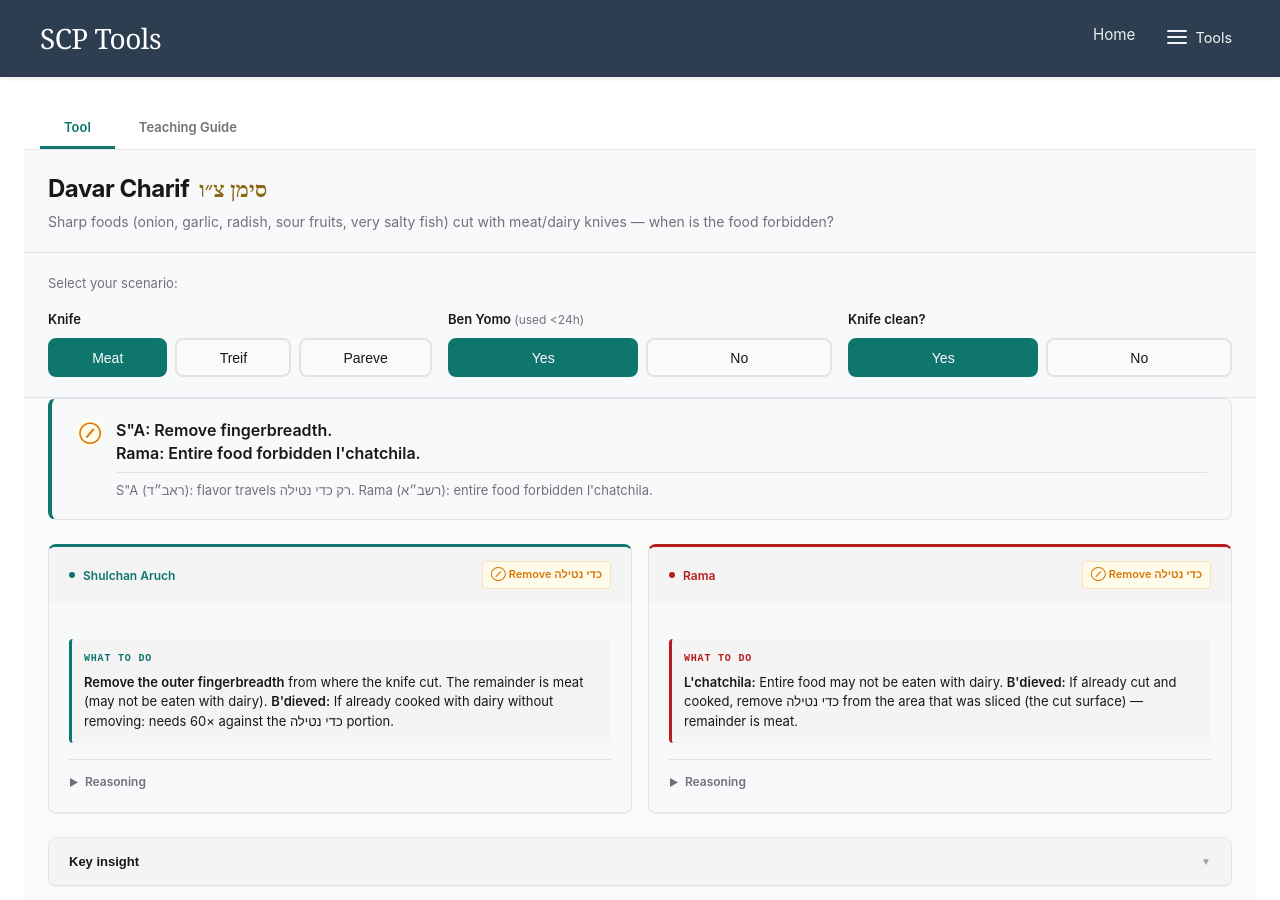
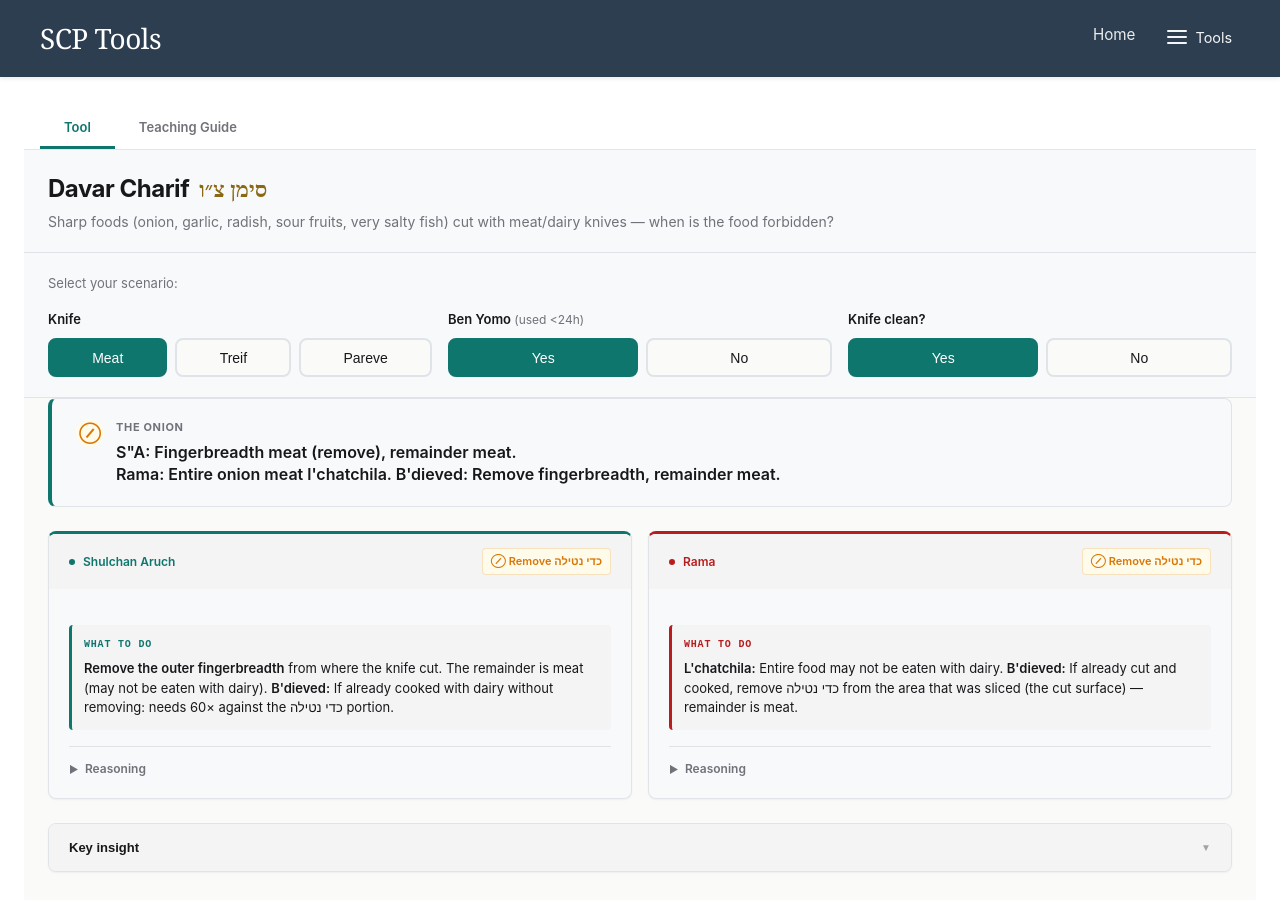
Before and after one commit to IlanShamai/scp-tools, a Jekyll site: the page built from siman-96.html, in a window 1280 px wide and 900 px high. Built offline with Jekyll 4.4.1, drawn with Linux system fonts in a browser that asks for light colours.

Commit message:
updating onion section

```diff
--- a/assets/siman-96/style.css
+++ b/assets/siman-96/style.css
@@ -227,6 +227,15 @@
 .siman-96-page .quick-content {
   flex: 1;
   min-width: 0;
+}
+
+.siman-96-page .quick-label {
+  font-size: 11px;
+  font-weight: 700;
+  text-transform: uppercase;
+  letter-spacing: 0.06em;
+  color: var(--ink-light);
+  margin: 0 0 0.25rem 0;
 }
 
 .siman-96-page .quick-text {
--- a/siman-96.html
+++ b/siman-96.html
@@ -50,6 +50,7 @@ extra_css:
 <div class="quick-answer" id="quick-answer">
   <span class="quick-icon" id="quick-icon"></span>
   <div class="quick-content">
+    <p class="quick-label">The onion</p>
     <p class="quick-text" id="quick-text">—</p>
     <p class="quick-context" id="quick-context"></p>
   </div>
@@ -158,8 +159,8 @@ function getData(){
 
   if(type==='pareve')return{
     agree:true,
-    shortSummary:'No issue — food stays pareve.',
-    context:'No meat or dairy absorption in a pareve knife.',
+    shortSummary:'All parve.',
+    context:'',
     sa:{
       status:'mutar',
       text:'No beli\'ah of meat or dairy exists in a pareve knife. The sharp food remains <strong>fully pareve</strong> and may be used with either meat or dairy.',
@@ -182,8 +183,8 @@ function getData(){
   if(type==='treif'){
     if(by==='no')return{
       agree:false,
-      shortSummary:'S"A: Permitted.<br>Rama: Entire food forbidden.',
-      context:'S"A (like מהר״ם): Eino Ben Yomo non-kosher flavor doesn\'t transfer to sharp foods. Rama: applies chanan to all prohibitions.',
+      shortSummary:'S"A: All parve.<br>Rama: Entire onion treif.',
+      context:'',
       sa:{
         status:'mutar',
         text:'The S"A holds that an <strong>Eino Ben Yomo</strong> non-kosher knife does not transfer flavor to sharp foods — similar to the מהר״ם view for meat/dairy. The sharpness only reawakens Ben Yomo absorbed taste.',
@@ -204,8 +205,8 @@ function getData(){
     };
     return{
       agree:false,
-      shortSummary:'S"A: Remove כדי נטילה or need 60×.<br>Rama: Entire food forbidden.',
-      context:'S"A: Remove the portion that touched the blade (or need shishim if cooked). Rama: chanan applies — entire food forbidden.',
+      shortSummary:'S"A: Fingerbreadth treif, rest parve.<br>Rama: Entire onion treif.',
+      context:'',
       sa:{
         status:'netila',
         text:'From משנה עבודה זרה (לה:): the sharp food\'s sharpness combined with <em>Duchka d\'Sakina</em> revives the non-kosher taste. The S"A holds you need <strong>shishim against the part that touched the blade</strong> (or the כדי נטילה — the smaller of the two, per ש״ך (ז)). The S"A does not apply chanan; the radish only absorbs flavor from the knife contact area.',
@@ -254,8 +255,8 @@ function getData(){
 
   if(by==='yes')return{
     agree:false,
-    shortSummary:'S"A: Remove fingerbreadth.<br>Rama: Entire food forbidden l\'chatchila.',
-    context:'S"A (ראב״ד): flavor travels רק כדי נטילה. Rama (רשב״א): entire food forbidden l\'chatchila.',
+    shortSummary:'S"A: Fingerbreadth '+ts+' (remove), remainder '+ts+'.<br>Rama: Entire onion '+ts+' l\'chatchila. B\'dieved: Remove fingerbreadth, remainder '+ts+'.',
+    context:'',
     sa:{
       status:'netila',
       text:'<em>Duchka d\'Sakina</em> (knife pressure) combined with the food\'s sharpness squeezes absorbed taste from the knife into the food. According to <strong>ראב״ד</strong>, this flavor travels only a <strong>כדי נטילה</strong> (fingerbreadth) from the cut surface. Remove that portion. The remainder has <strong>'+ts+' status</strong> (not pareve) but is permitted. (Alternatively, taste the food—if no '+ts+' flavor, it may be eaten with '+opp+'; the ש״ך (ה) says we do not rely on tasting l\'chatchilla.)',
@@ -278,8 +279,8 @@ function getData(){
   /* EINO BEN YOMO · CLEAN — the central machloket */
   return{
     agree:false,
-    shortSummary:'Sephardim: Permitted.<br>Ashkenazim: Entire food forbidden.',
-    context:'Sephardim follow מהר״ם (lenient). Ashkenazim follow רבינו ברוך + רשב״א (strict).',
+    shortSummary:'S"A: All parve.<br>Rama: Entire onion '+ts+'. B\'dieved: Remove fingerbreadth, remainder '+ts+'.',
+    context:'',
     sa:{
       status:'mutar',
       text:'Sephardim follow <strong>מהר״ם & רבינו יחיאל</strong>: Only חלתית (specific sharp vegetable unknown today) can reawaken Eino Ben Yomo flavor. All other sharp foods (onion, garlic, radish) only absorb from a Ben Yomo knife. With an Eino Ben Yomo knife: <strong>the food is completely permitted</strong> — no removal needed.',
```
Also changed, not shown: other parts of siman-96.html (+2 -2 lines), docs/SIMAN-96-TOOL-ACCURACY.md (added, +31 -0 lines).
